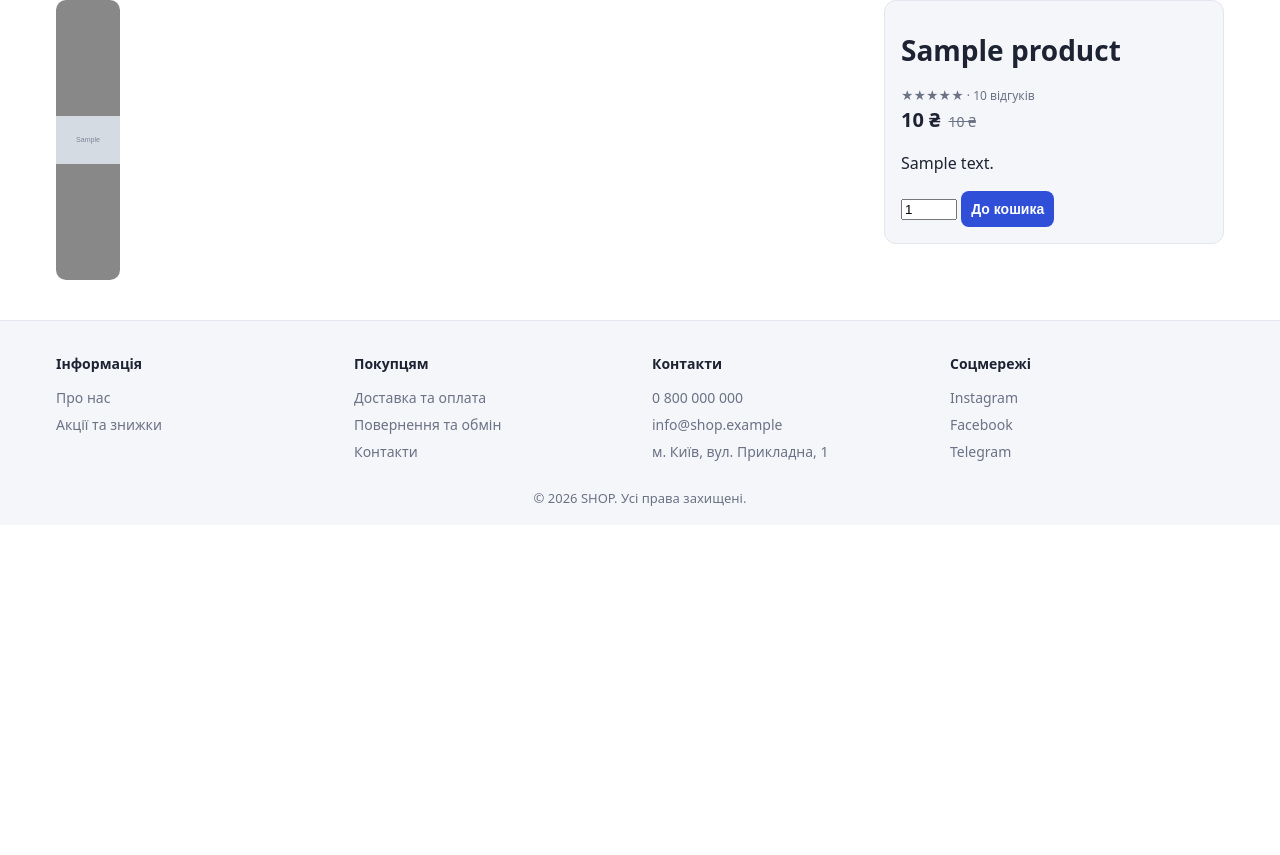
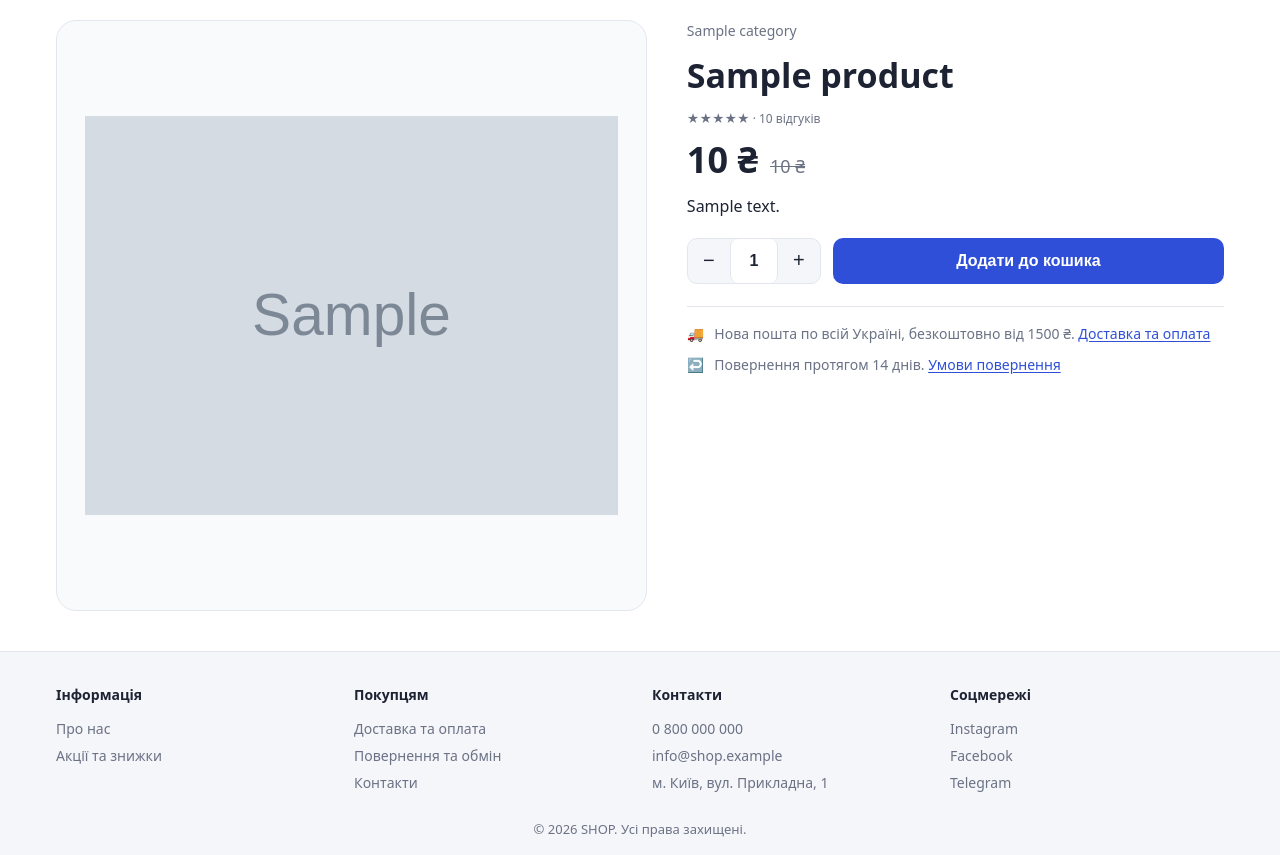
Before and after one commit to Kodim-program/store, a Django app: a page that uses internet_store/templates/product_detail.html in a window 1280 px wide. Shown: the part 184-1039 px from the top of the page. Before the commit the page ends 690 px from the top, so only its background shows below. Run offline with Django 5.2, Linux system fonts and the light colour scheme; tables that the repository leaves empty hold one stand-in row (values such as "Sample post"); grey boxes marked "Sample" are stand-in pictures.

Commit message:
post detail

```diff
--- a/internet_store/templates/cart.html
+++ b/internet_store/templates/cart.html
@@ -7,7 +7,7 @@
   <div class="cart-list">
     {% for i in items %}
     <div class="crow">
-      <a class="cimg" href="{{ i.product.get_absolute_url }}" style="background:{{ i.product.color }}">{% if i.product.image %}<img src="{{ i.product.image.url }}" alt="">{% else %}{{ i.product.emoji }}{% endif %}</a>
+      <a class="cimg{% if i.product.image %} has-img{% endif %}" href="{{ i.product.get_absolute_url }}"{% if not i.product.image %} style="background:{{ i.product.color }}"{% endif %}>{% if i.product.image %}<img src="{{ i.product.image.url }}" alt="{{ i.product.name }}">{% else %}{{ i.product.emoji }}{% endif %}</a>
       <div class="cname"><a href="{{ i.product.get_absolute_url }}">{{ i.product.name }}</a><br><b>{{ i.product.price|floatformat:"0g" }} ₴</b></div>
       <form method="post" action="{% url 'cart_update' i.product.pk %}" class="qty">{% csrf_token %}
         <input type="number" name="quantity" value="{{ i.quantity }}" min="0" max="99" aria-label="Кількість">
--- a/internet_store/templates/partials/_product_card.html
+++ b/internet_store/templates/partials/_product_card.html
@@ -1,5 +1,5 @@
 <div class="card">
-  <a class="img" href="{{ p.get_absolute_url }}" style="background:{{ p.color }}">
+  <a class="img{% if p.image %} has-img{% endif %}" href="{{ p.get_absolute_url }}"{% if not p.image %} style="background:{{ p.color }}"{% endif %}>
     {% if p.discount_percent %}<span class="disc">−{{ p.discount_percent }}%</span>{% endif %}{% if p.image %}<img src="{{ p.image.url }}" alt="{{ p.name }}" loading="lazy">{% else %}{{ p.emoji }}{% endif %}
   </a>
   <div class="info">
--- a/internet_store/templates/product_detail.html
+++ b/internet_store/templates/product_detail.html
@@ -2,22 +2,45 @@
 {% block title %}{{ product.name }} — {{ SHOP.name }}{% endblock %}
 {% block content %}
 <nav class="crumbs"><a href="{% url 'index' %}">Головна</a> › <a href="{% url 'catalog' %}">Каталог</a> › <a href="{{ product.category.get_absolute_url }}">{{ product.category.name }}</a> › {{ product.name }}</nav>
-<div class="cart-layout">
-  <div class="cimg" style="background:{{ product.color }};min-height:280px;display:flex;align-items:center;justify-content:center;font-size:96px">
-    {% if product.image %}<img src="{{ product.image.url }}" alt="{{ product.name }}" style="max-width:100%">{% else %}{{ product.emoji }}{% endif %}
+
+<div class="pdp">
+  <div class="pgallery">
+    <div class="pimg{% if product.image %} has-img{% endif %}"{% if not product.image %} style="background:{{ product.color }}"{% endif %}>
+      {% if product.discount_percent %}<span class="pdisc">−{{ product.discount_percent }}%</span>{% endif %}
+      {% if product.image %}<img src="{{ product.image.url }}" alt="{{ product.name }}">{% else %}{{ product.emoji }}{% endif %}
+    </div>
   </div>
-  <aside class="summary">
-    <h1 class="ptitle">{{ product.name }}</h1>
+
+  <div class="pinfo">
+    <a class="pcat" href="{{ product.category.get_absolute_url }}">{{ product.category.name }}</a>
+    <h1>{{ product.name }}</h1>
     {% if product.reviews_count %}<div class="rate">★★★★★ · {{ product.reviews_count }} відгуків</div>{% endif %}
-    <div class="price"><b>{{ product.price|floatformat:"0g" }} ₴</b>{% if product.old_price %} <s>{{ product.old_price|floatformat:"0g" }} ₴</s>{% endif %}{% if product.discount_percent %} <span class="disc">−{{ product.discount_percent }}%</span>{% endif %}</div>
-    <p>{{ product.description|linebreaksbr }}</p>
-    <form method="post" action="{% url 'cart_add' product.pk %}">{% csrf_token %}
+
+    <div class="pprice">
+      <b>{{ product.price|floatformat:"0g" }} ₴</b>
+      {% if product.old_price %}<s>{{ product.old_price|floatformat:"0g" }} ₴</s>{% endif %}
+      {% if product.discount_percent %}<span class="save">Знижка {{ product.discount_percent }}%</span>{% endif %}
+    </div>
+
+    {% if product.description %}<p class="pdesc">{{ product.description|linebreaksbr }}</p>{% endif %}
+
+    <form class="buy" method="post" action="{% url 'cart_add' product.pk %}">{% csrf_token %}
       <input type="hidden" name="next" value="{{ request.get_full_path }}">
-      <input type="number" name="quantity" value="1" min="1" max="99" aria-label="Кількість">
-      <button class="add" type="submit">До кошика</button>
+      <div class="stepper">
+        <button type="button" data-step="-1" aria-label="Менше">−</button>
+        <input type="number" name="quantity" value="1" min="1" max="99" aria-label="Кількість">
+        <button type="button" data-step="1" aria-label="Більше">+</button>
+      </div>
+      <button class="add" type="submit">Додати до кошика</button>
     </form>
-  </aside>
+
+    <ul class="guarantees">
+      <li>🚚 <span>Нова пошта по всій Україні, безкоштовно від {{ SHOP.free_delivery_from }} ₴. <a href="{% url 'delivery' %}">Доставка та оплата</a></span></li>
+      <li>↩️ <span>Повернення протягом 14 днів. <a href="{% url 'returns' %}">Умови повернення</a></span></li>
+    </ul>
+  </div>
 </div>
+
 {% if related %}
 <h2>Схожі товари</h2>
 <div class="grid">{% for p in related %}{% include "partials/_product_card.html" %}{% endfor %}</div>
--- a/static/css/style.css
+++ b/static/css/style.css
@@ -44,6 +44,8 @@ h2{font-size:24px;margin:32px 0 16px}
 .grid{display:grid;grid-template-columns:repeat(auto-fill,minmax(210px,1fr));gap:16px}
 .card{border:1px solid var(--border);border-radius:12px;overflow:hidden;background:var(--bg);display:flex;flex-direction:column}
 .img{height:170px;display:flex;align-items:center;justify-content:center;font-size:56px;position:relative}
+.img.has-img{background:#f8fafb}
+.img img{width:100%;height:100%;object-fit:contain;padding:10px;display:block}
 .disc{position:absolute;top:10px;left:10px;background:var(--accent);color:#fff;font-size:12px;font-weight:700;padding:2px 8px;border-radius:6px}
 .info{padding:12px;display:flex;flex-direction:column;gap:6px;flex:1}
 .name{font-size:14px;font-weight:600;min-height:40px}
@@ -96,16 +98,11 @@ a.add{display:block;text-align:center}
 .messages{margin-top:16px;display:grid;gap:8px}
 .msg{background:var(--surface);border:1px solid var(--border);border-left:4px solid var(--primary);padding:10px 14px;border-radius:8px;font-size:14px}
 .msg.success{border-left-color:#12a37f}
-.pdp{display:grid;grid-template-columns:minmax(0,1fr) minmax(0,1fr);gap:32px;margin-top:20px}
-.pimg{position:relative;border-radius:16px;min-height:340px;display:flex;align-items:center;justify-content:center;font-size:120px}
-.pinfo h1{margin:0 0 8px;font-size:28px}
-.price.big b{font-size:32px}.price.big s{font-size:18px}
-.buy{display:flex;gap:10px;margin:16px 0;align-items:stretch}
-.buy input{width:80px}.buy .add{padding:12px 28px}
-.mini-perks{list-style:none;padding:0;margin:0 0 16px;color:var(--muted);font-size:14px;display:grid;gap:4px}
 .cart-layout{display:grid;grid-template-columns:minmax(0,1fr) 340px;gap:24px;align-items:start}
 .crow{display:grid;grid-template-columns:64px 1fr auto auto auto;gap:12px;align-items:center;padding:12px 0;border-bottom:1px solid var(--border)}
-.cimg{width:64px;height:64px;border-radius:10px;display:flex;align-items:center;justify-content:center;font-size:30px}
+.cimg{width:64px;height:64px;border-radius:10px;display:flex;align-items:center;justify-content:center;font-size:30px;overflow:hidden;flex-shrink:0;border:1px solid var(--border)}
+.cimg.has-img{background:#f8fafb}
+.cimg img{width:100%;height:100%;object-fit:contain;padding:4px;display:block}
 .cname a{font-weight:600}.cname a:hover{color:var(--primary)}
 .qty{display:flex;gap:6px}.qty input{width:64px}
 .csum{font-weight:700;min-width:90px;text-align:right}
@@ -121,8 +118,42 @@ a.add{display:block;text-align:center}
 .done{text-align:center;padding:40px 0}
 .big-emoji{font-size:64px}
 @media(max-width:800px){
-  .pdp,.cart-layout{grid-template-columns:1fr}
-  .pimg{min-height:240px;font-size:90px}
+  .cart-layout{grid-template-columns:1fr}
   .crow{grid-template-columns:56px 1fr auto;grid-template-areas:"i n x" "i q s"}
   .cimg{grid-area:i;width:56px;height:56px}.cname{grid-area:n}.qty{grid-area:q}.csum{grid-area:s}
 }
+
+/* ---- Сторінка товару ---- */
+.pdp{display:grid;grid-template-columns:minmax(0,1.1fr) minmax(0,1fr);gap:40px;margin:20px 0 8px;align-items:start}
+.pgallery{position:sticky;top:96px}
+.pimg{position:relative;aspect-ratio:1/1;border:1px solid var(--border);border-radius:20px;overflow:hidden;display:flex;align-items:center;justify-content:center;font-size:140px;background:var(--surface)}
+.pimg.has-img{background:#f8fafb}
+.pimg img{width:100%;height:100%;object-fit:contain;padding:28px;display:block}
+.pimg .pdisc{position:absolute;top:16px;left:16px;background:var(--accent);color:#fff;font-weight:700;font-size:14px;padding:4px 10px;border-radius:8px}
+.pinfo{display:flex;flex-direction:column;gap:14px;min-width:0}
+.pcat{font-size:14px;color:var(--muted);width:max-content}
+.pcat:hover{color:var(--primary)}
+.pinfo h1{margin:0;font-size:clamp(24px,3.2vw,34px);line-height:1.2}
+.pprice{display:flex;align-items:baseline;gap:12px;flex-wrap:wrap}
+.pprice b{font-size:36px;line-height:1}
+.pprice s{font-size:18px;color:var(--muted)}
+.pprice .save{font-size:14px;font-weight:600;color:var(--accent)}
+.pdesc{margin:0;color:var(--text);max-width:60ch}
+.buy{display:flex;gap:12px;align-items:stretch;padding-top:6px}
+.stepper{display:flex;border:1px solid var(--border);border-radius:10px;background:var(--surface);overflow:hidden}
+.stepper button{width:42px;border:0;background:transparent;color:var(--text);font-size:20px;cursor:pointer}
+.stepper button:hover{background:var(--border)}
+.stepper input{width:48px;border:0;border-left:1px solid var(--border);border-right:1px solid var(--border);background:var(--bg);color:var(--text);text-align:center;font-size:16px;font-weight:600;-moz-appearance:textfield;appearance:textfield}
+.stepper input::-webkit-outer-spin-button,.stepper input::-webkit-inner-spin-button{-webkit-appearance:none;margin:0}
+.buy .add{flex:1;padding:14px 24px;font-size:16px;border-radius:10px}
+.guarantees{list-style:none;margin:8px 0 0;padding:16px 0 0;border-top:1px solid var(--border);display:grid;gap:10px;font-size:14px;color:var(--muted)}
+.guarantees li{display:flex;gap:10px;align-items:center}
+.guarantees a{color:var(--primary);text-decoration:underline;text-underline-offset:2px}
+:focus-visible{outline:2px solid var(--primary);outline-offset:2px}
+@media(max-width:800px){
+  .pdp{grid-template-columns:1fr;gap:20px}
+  .pgallery{position:static}
+  .pimg{font-size:96px}
+  .pimg img{padding:16px}
+  .pprice b{font-size:30px}
+}
--- a/static/js/script.js
+++ b/static/js/script.js
@@ -19,3 +19,14 @@
   go(0);
   setInterval(function () { go((cur + 1) % slides.length); }, 5000);
 })();
+
+/* Лічильник кількості на сторінці товару */
+document.querySelectorAll(".stepper").forEach(function (box) {
+  var input = box.querySelector("input");
+  box.querySelectorAll("button[data-step]").forEach(function (b) {
+    b.addEventListener("click", function () {
+      var v = (parseInt(input.value, 10) || 1) + parseInt(b.dataset.step, 10);
+      input.value = Math.min(parseInt(input.max, 10) || 99, Math.max(parseInt(input.min, 10) || 1, v));
+    });
+  });
+});
```
